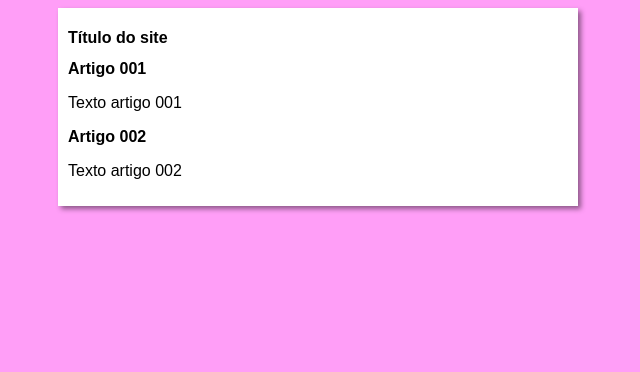
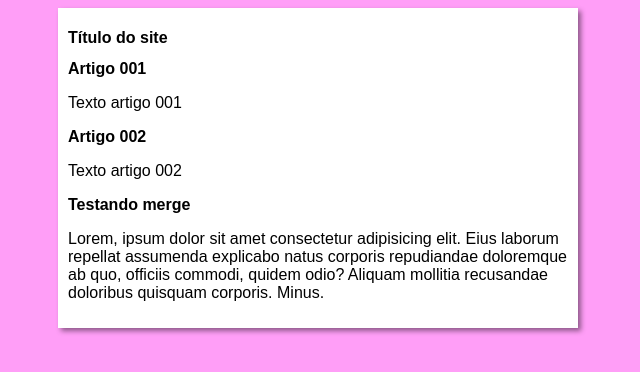
Before and after one commit to devrenj/projeto-site, a plain HTML site: page index.html in a window 1280 px wide. Shown: the whole page, without its empty margins (322-962 px from the left). Drawn offline with Linux system fonts and the light colour scheme.

Commit message:
Update index.html

```diff
--- a/index.html
+++ b/index.html
@@ -20,6 +20,10 @@
             <h2>Artigo 002</h2>
             <p>Texto artigo 002</p>
         </article>
+        <article>
+            <h3>Testando merge</h3>
+            <p>Lorem, ipsum dolor sit amet consectetur adipisicing elit. Eius laborum repellat assumenda explicabo natus corporis repudiandae doloremque ab quo, officiis commodi, quidem odio? Aliquam mollitia recusandae doloribus quisquam corporis. Minus.</p>
+        </article>
     </main>
 </body>
 </html>
```
